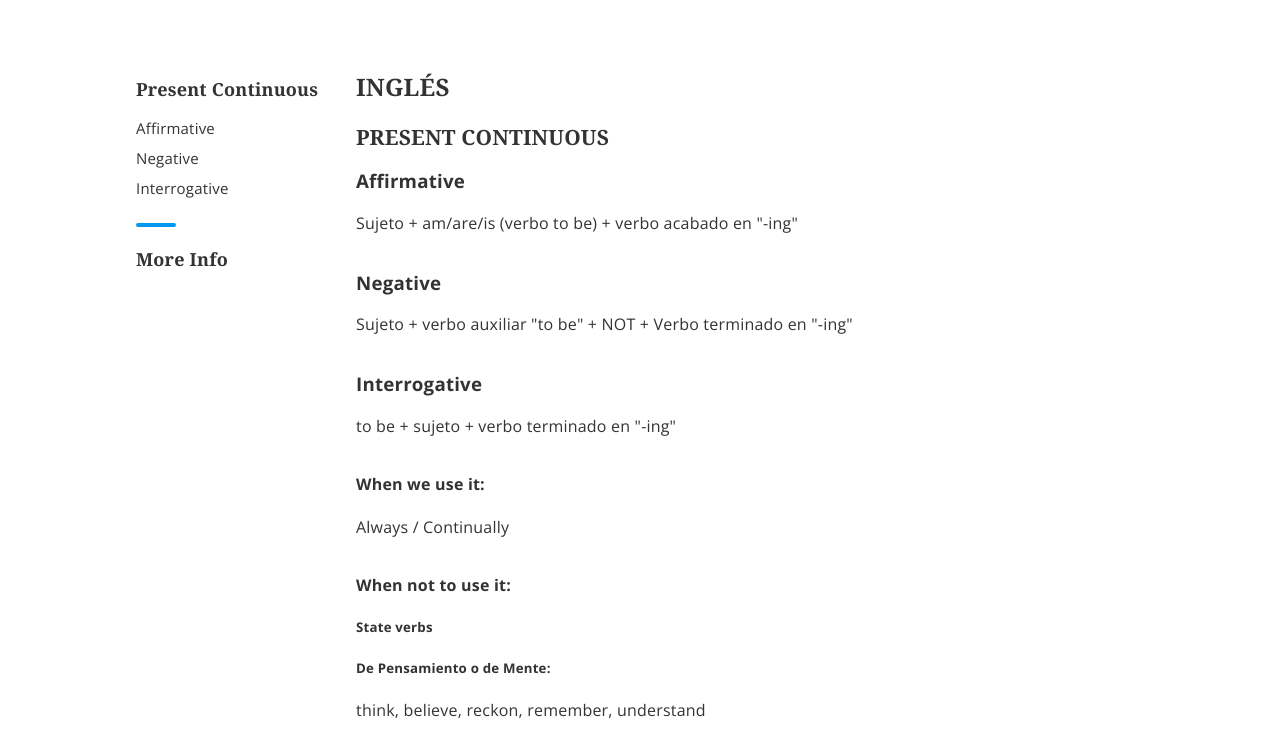
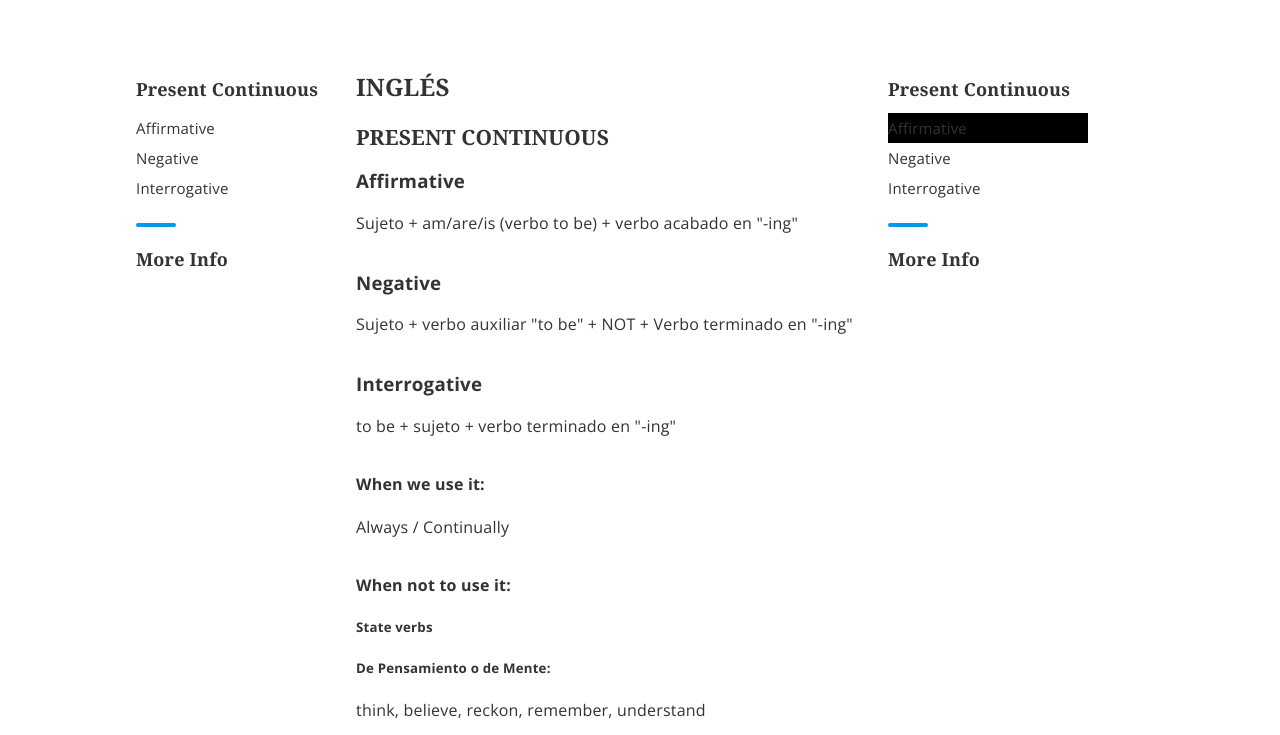
Before and after one commit to SamuelP21/Lau-Sam, a plain HTML site: page INGLÉS/index.html in a window 1280 px wide. Shown: the part 65-800 px from the top of the page. Drawn offline with nearby package versions, Linux system fonts and the light colour scheme.

Commit message:
agregando Scrollspy
se tiene que colocar mas contenido para que funcione mejor o agregar mas espacio entre contenidos

```diff
--- a/INGLÉS/css/style.css
+++ b/INGLÉS/css/style.css
@@ -1,5 +1,6 @@
 html {
     scroll-behavior: smooth;
+    scroll-padding-top: 11%;
 }
 
 
@@ -9,7 +10,9 @@ body {
     color: #333;
     margin: 0;
 }
-
+.activo{
+    background: #000;
+}
 h1 {
     font-family: 'Noto Serif', serif;
     font-size: 39px;
@@ -151,6 +154,59 @@ a:hover {
 .sidepanel a.sub-section:hover {
     text-decoration: underline;
 }
+
+/* barra lateral derecha */
+.sidepanelD {
+    width: 200px;
+    margin-top: 120px;
+    background-color: #fff;
+    overflow-x: hidden;
+    position: fixed;
+    right: 15%;
+    height: 80%;
+
+
+}
+
+.sidepanelD a.title {
+    font-family: 'Noto Serif', serif;
+    font-size: 18px;
+    font-weight: 600;
+    text-align: left;
+    text-decoration: none;
+    color: #333;
+    display: block;
+    padding-bottom: 12px;
+}
+
+.sidepanelD a.section {
+    font-family: 'Open Sans', sans-serif;
+    font-size: 15px;
+    text-align: left;
+    line-height: 30px;
+    display: block;
+    text-decoration: none;
+    color: #333;
+}
+
+.sidepanelD a.sub-section {
+    font-family: 'Open Sans', sans-serif;
+    font-size: 15px;
+    text-align: left;
+    line-height: 25px;
+    display: block;
+    text-decoration: none;
+    color: #333;
+    padding-left: 20px;
+
+}
+
+.sidepanelD a.title:hover,
+.sidepanelD a.section:hover,
+.sidepanelD a.sub-section:hover {
+    text-decoration: underline;
+}
+/* fin barra lateral derecha */
 
 .main-col {
     width: 70%;
--- a/INGLÉS/index.html
+++ b/INGLÉS/index.html
@@ -30,7 +30,7 @@
 
     <div class="container clear">
         <div class="row wrapper">
-            <!-- BARRA LATERAL -->
+            <!-- BARRA LATERAL izq -->
             <div class="sidepanel">
 
                 <a class="title" href="#">Present Continuous</a>
@@ -75,22 +75,22 @@
 
                 <a class="title" href="#moreinfo">More Info</a>
 
-             <div class="space double"></div>
+                <div class="space double"></div>
 
             </div>
-            <!-- FIN BARRA LATERAL -->
+            <!-- FIN BARRA LATERAL  izq-->
             <div class="right-col">
 
 
 
                 <h1 >INGLÉS</h1>
-                <h2 class="title">PRESENT CONTINUOUS</h2>
+                <h2 class="title" id="PresentContinuous">PRESENT CONTINUOUS</h2>
 
-                    <h3 class="section">Affirmative</h3>
+                    <h3 class="section encabezado" id="Affirmative">Affirmative</h3>
                         <p>Sujeto + am/are/is (verbo to be) + verbo acabado en "-ing" </p>
-                    <h3 class="section">Negative</h3>
+                    <h3 class="section encabezado" id="Negative">Negative</h3>
                         <p>Sujeto + verbo auxiliar "to be" + NOT + Verbo terminado en "-ing"</p>
-                    <h3 class="section">Interrogative</h3>
+                    <h3 class="section encabezado" id="Interrogative">Interrogative</h3>
                         <p>to be + sujeto + verbo terminado en "-ing" </p>
 
                     <h4>When we use it:</h4>
@@ -352,7 +352,24 @@
 
     </div>
 
+     <!-- BARRA LATERAL der -->
+     <div class="sidepanelD">
 
+        <a class="title" href="#PresentContinuous">Present Continuous</a>
+        <a class="section" href="#Affirmative">Affirmative</a>
+        <a class="section" href="#Negative">Negative</a>
+        <a class="section" href="#Interrogative">Interrogative</a>
+
+        <div class="divider left"></div>
+
+        <a class="title" href="#moreinfo">More Info</a>
+
+        <div class="space double"></div>
+
+    </div>
+    <!-- FIN BARRA LATERAL  der-->
+
+    <script src="js/scrollSpy.js"></script>
 </body>
 
 </html>
--- /dev/null
+++ b/INGLÉS/js/scrollSpy.js
@@ -0,0 +1,32 @@
+const encabezados = document.querySelectorAll('.encabezado');
+const enlaces = document.querySelectorAll('.sidepanelD a');
+
+const observador = new IntersectionObserver((entradas, observador) => {
+    entradas.forEach(entrada => {
+        if (entrada.isIntersecting) {
+            const id = '#' + entrada.target.id;
+            //cambiar la barra de direcciones con history
+            history.pushState({}, '', id);
+
+            //acceder a los enlaces
+            enlaces.forEach(enlace => {
+
+                //aliminamos la clase activo para que se borre el bg
+                enlace.classList.remove('activo');
+
+                //colocamos la clase activo si en los enlaces
+                const href = enlace.attributes.href.nodeValue;
+                if (href === id) {
+                    enlace.classList.add('activo');
+                }
+            });
+        }
+    });
+} ,{
+    //threshold: 1,
+    rootMargin: '0px 0px -87% 0px',
+} );
+
+encabezados.forEach(encabezado => {
+    observador.observe(encabezado);
+});
```
